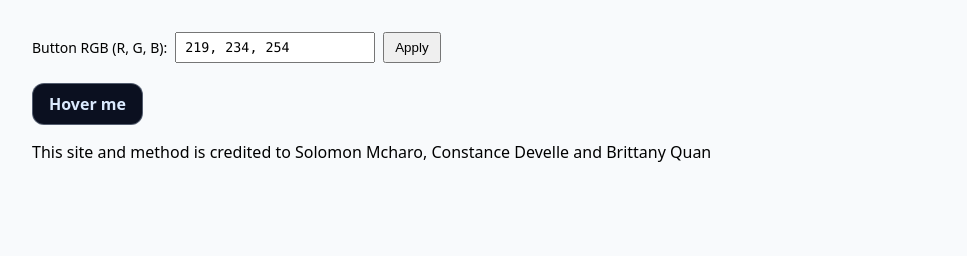
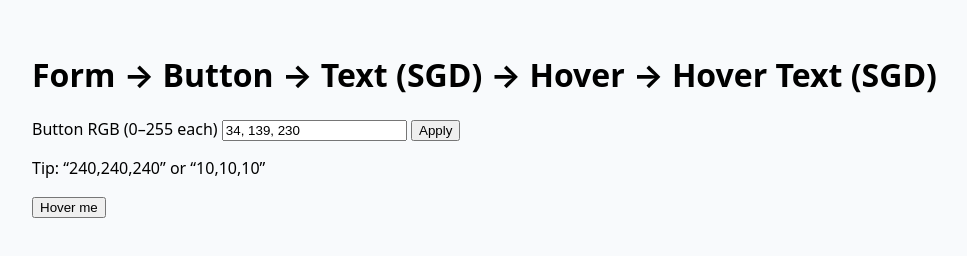
Before and after one commit to solomonmcharo28/SGDAutomaticHover, a plain HTML site: page index.html in a window 1280 px wide. Shown: the whole page, without its empty margins (0-967 px from the left). Drawn offline with Linux system fonts and the light colour scheme.

Commit message:
Update index.html

```diff
--- a/index.html
+++ b/index.html
@@ -1,37 +1,30 @@
-<!DOCTYPE html>
+<!doctype html>
 <html lang="en">
 <head>
-  <meta charset="UTF-8" />
-  <meta name="viewport" content="width=device-width, initial-scale=1" />
-  <title>SGD HSV Hover Demo</title>
-
+  <meta charset="utf-8" />
+  <meta name="viewport" content="width=device-width,initial-scale=1" />
+  <title>SGD Color Chain</title>
   <link rel="stylesheet" href="hover.css" />
 </head>
 <body>
+  <main class="wrap">
+    <h1>Form → Button → Text (SGD) → Hover → Hover Text (SGD)</h1>
 
-  <form id="colorForm" class="color-form">
-    <label for="rgbInput">
-      Button RGB (R, G, B):
-    </label>
-    <input
-      id="rgbInput"
-      name="rgb"
-      type="text"
-      value="219, 234, 254"
-      placeholder="e.g. 37, 99, 235"
-      required
-    />
-    <button type="submit">Apply</button>
-  </form>
+    <form id="colorForm" class="card">
+      <label>
+        Button RGB (0–255 each)
+        <input id="rgbInput" name="rgb" type="text" value="34, 139, 230" placeholder="e.g. 34, 139, 230" />
+      </label>
+      <button type="submit">Apply</button>
+      <p class="hint">Tip: “240,240,240” or “10,10,10”</p>
+    </form>
 
-  <button
-    id="demoBtn"
-    class="btn sgd-hover"
-    style="--bg:#0b1020; --fg: rgb(219 234 254);"
-  >
-    Hover me
-  </button>
-  <p>This site and method is credited to Solomon Mcharo, Constance Develle and Brittany Quan</p>
-  <script src="hover.js" defer></script>
+    <section class="demo">
+      <button id="cta" class="cta">Hover me</button>
+      <div class="readout" id="readout"></div>
+    </section>
+  </main>
+
+  <script src="hover.js"></script>
 </body>
 </html>
```
